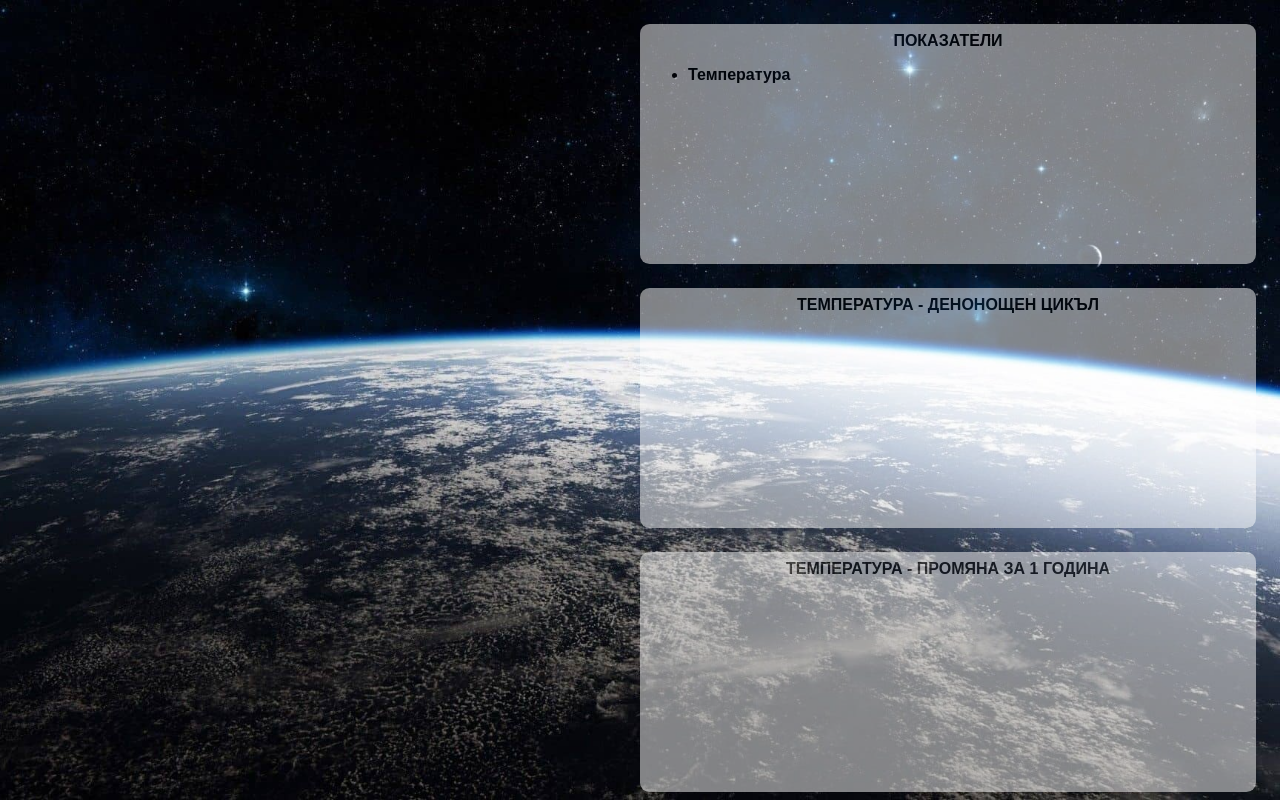
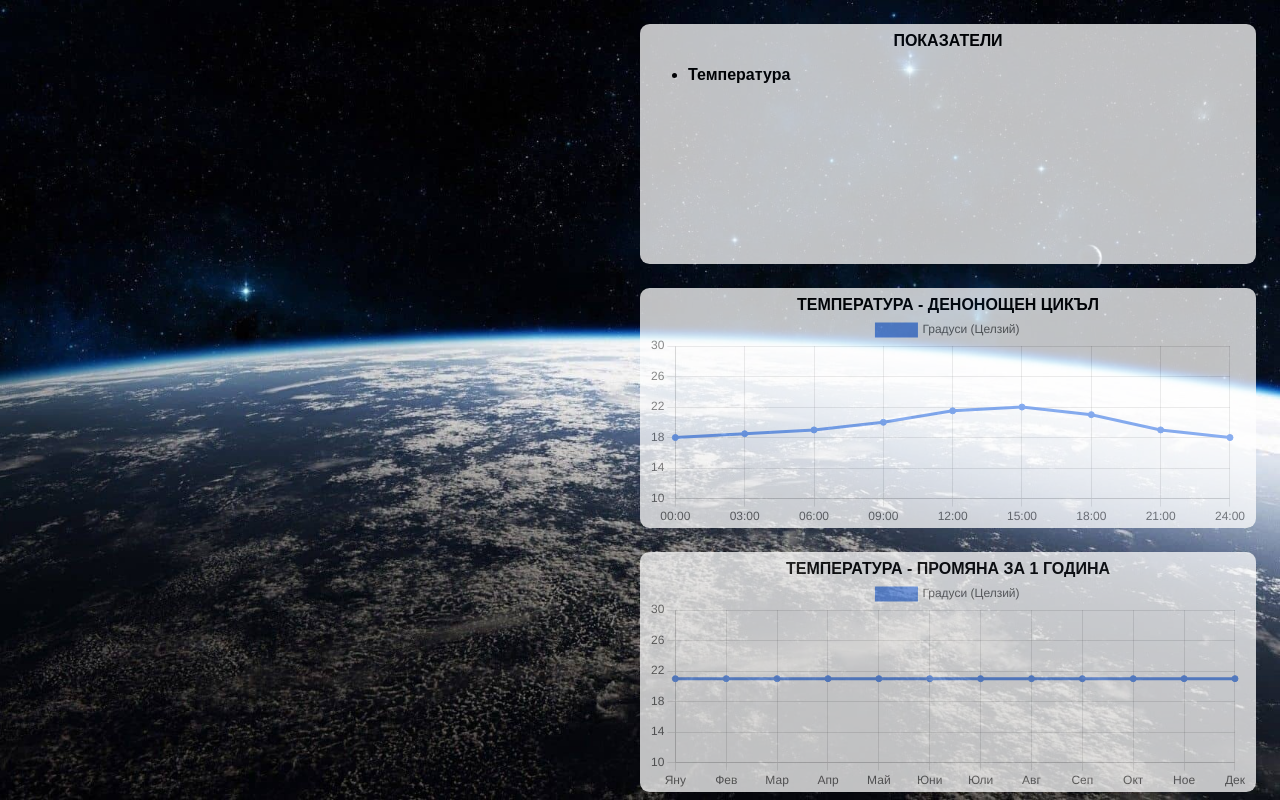
Before and after one commit to stephanzlatarev/space, a plain HTML site: page index.html in a window 1280 px wide. Drawn offline with nearby package versions, Linux system fonts and the light colour scheme.

Commit message:
Add charts

```diff
--- a/index.html
+++ b/index.html
@@ -4,6 +4,7 @@
     <meta charset="UTF-8">
     <meta name="viewport" content="width=device-width, initial-scale=1">
     <title>Космическа станция</title>
+    <script src="https://cdnjs.cloudflare.com/ajax/libs/Chart.js/3.0.2/chart.min.js" crossorigin="anonymous"></script>
     <style>
 body, html {
   width: 100%;
@@ -28,7 +29,7 @@ body, html {
   width: calc(50% - 2.5rem);
   height: calc(33% - 2.5rem);
   background: white;
-  opacity: 0.5;
+  opacity: 0.75;
   border-radius: 0.6rem;
   padding: 0.5rem;
 }
@@ -60,11 +61,64 @@ body, html {
         </ul>
       </div>
     </div>
+
     <div class="panel day">
       <div class="heading">Температура - Денонощен цикъл</div>
+
+      <canvas id="day" width="850" height="10"></canvas>
+<script>
+var panel = document.getElementById('day');
+panel.width = ((window.innerWidth / 2) - 60);
+panel.height = ((window.innerHeight / 3) - 60);
+new Chart(panel, {
+  type: 'line',
+  data: {
+    labels: [ '00:00', '03:00', '06:00', '09:00', '12:00', '15:00', '18:00', '21:00', '24:00' ],
+    datasets: [{
+      label: 'Градуси (Целзий)',
+      data: [ 18, 18.5, 19, 20, 21.5, 22, 21, 19, 18 ],
+      backgroundColor: 'rgba(100, 149, 237)',
+      borderColor: 'rgba(100, 149, 237)',
+    }],
+  },
+  options: {
+    responsive: true,
+    scales: {
+      y: { min: 10, max: 30 },
+    }
+  }
+});
+</script>
     </div>
+
     <div class="panel year">
       <div class="heading">Температура - Промяна за 1 година</div>
+
+      <canvas id="year" width="850" height="10"></canvas>
+<script>
+var panel = document.getElementById('year');
+panel.width = ((window.innerWidth / 2) - 60);
+panel.height = ((window.innerHeight / 3) - 60);
+new Chart(panel, {
+  type: 'line',
+  data: {
+    labels: [ 'Яну', 'Фев', 'Мар', 'Апр', 'Май', 'Юни', 'Юли', 'Авг', 'Сеп', 'Окт', 'Ное', 'Дек' ],
+    datasets: [{
+      label: 'Градуси (Целзий)',
+      data: [ 21, 21, 21, 21, 21, 21, 21, 21, 21, 21, 21, 21 ],
+      backgroundColor: 'rgba(100, 149, 237)',
+      borderColor: 'rgba(100, 149, 237)',
+    }],
+  },
+  options: {
+    responsive: true,
+    scales: {
+      y: { min: 10, max: 30 },
+    }
+  }
+});
+</script>
     </div>
+
   </body>
 </html>
```
